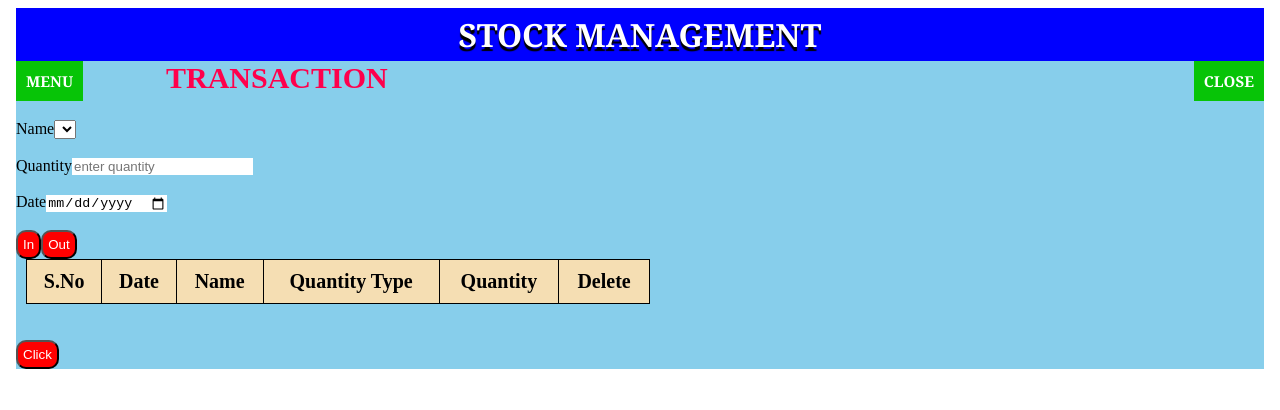
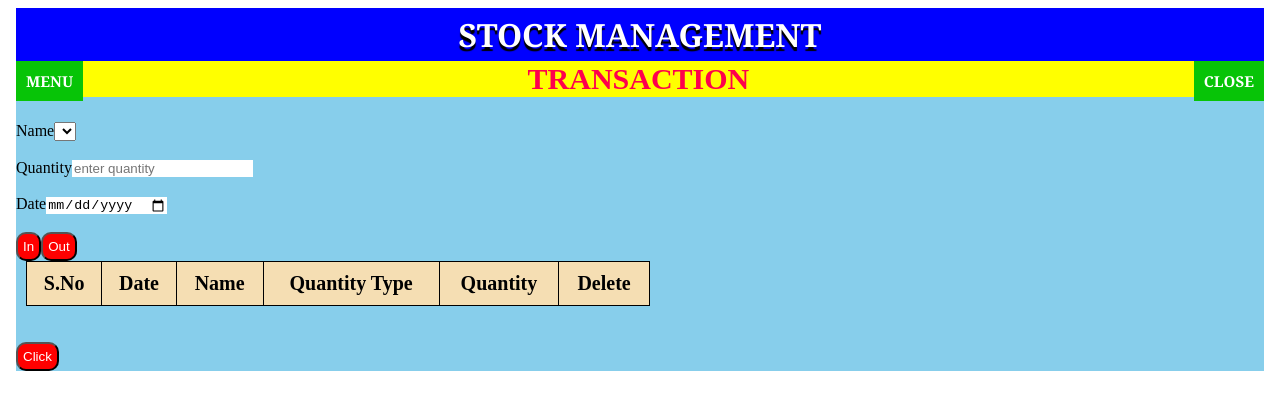
Before and after one commit to Mohammed0812/Stock, an Angular app: page /transaction in a window 1280 px wide. Shown: the top 410 px of the page. Built offline with nearby package versions, Linux system fonts and the light colour scheme.

Commit message:
Update transaction.component.css

```diff
--- a/src/app/transaction/transaction.component.css
+++ b/src/app/transaction/transaction.component.css
@@ -1,9 +1,14 @@
+* {
+    box-sizing: border-box;
+}
 h2 {
+    background-color: yellow;
     color: rgb(255, 0, 76);
     text-transform: uppercase;
     font-family: 'Times New Roman', Times, serif;
     margin-top: 0;
-    margin-left: 150px;
+    padding: 1px;
+    text-align: center;
     font-size: 30px;
 }
 input {
@@ -23,6 +28,7 @@ th {
 }
 td {
     background-color: white;
+    text-align: center;
 }
 table {
     width: 50%;
```
